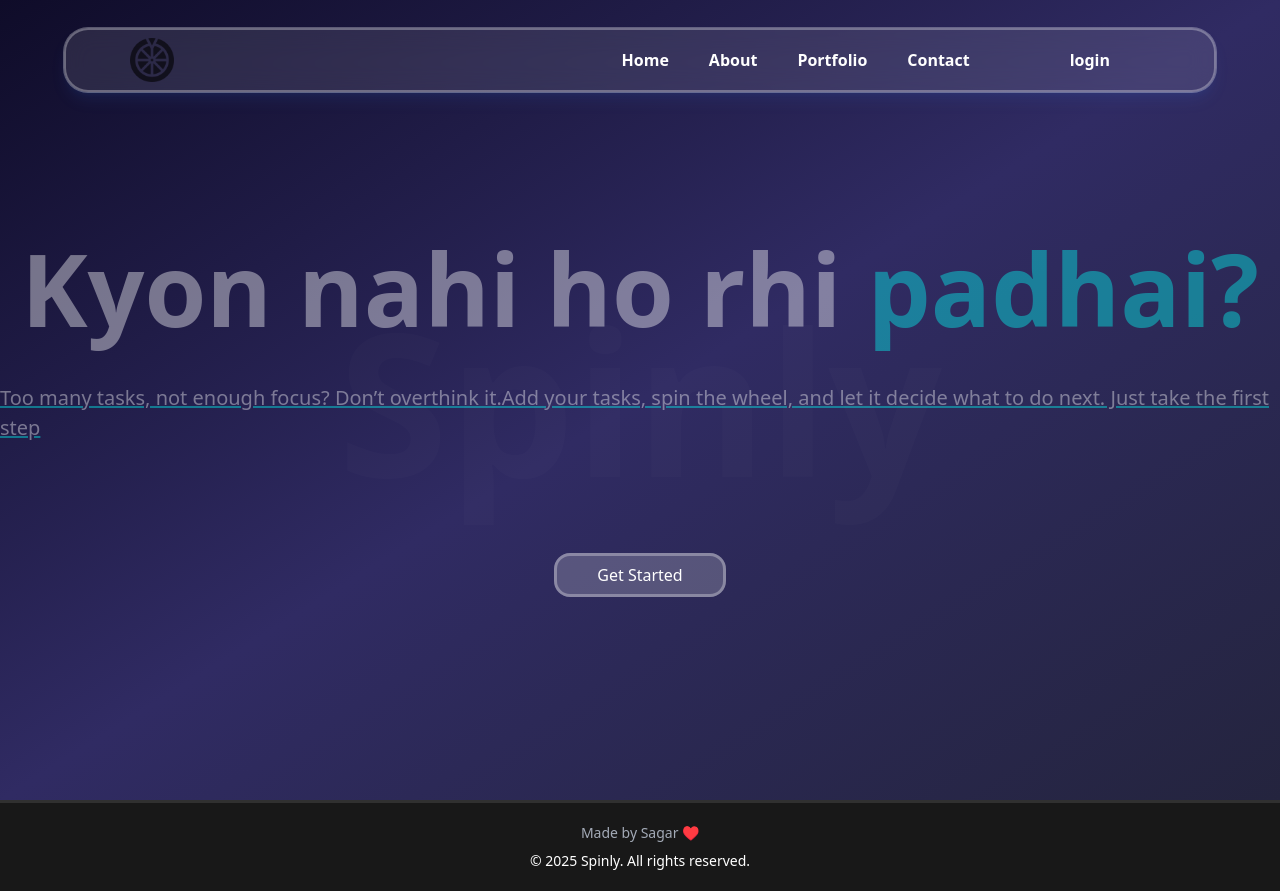
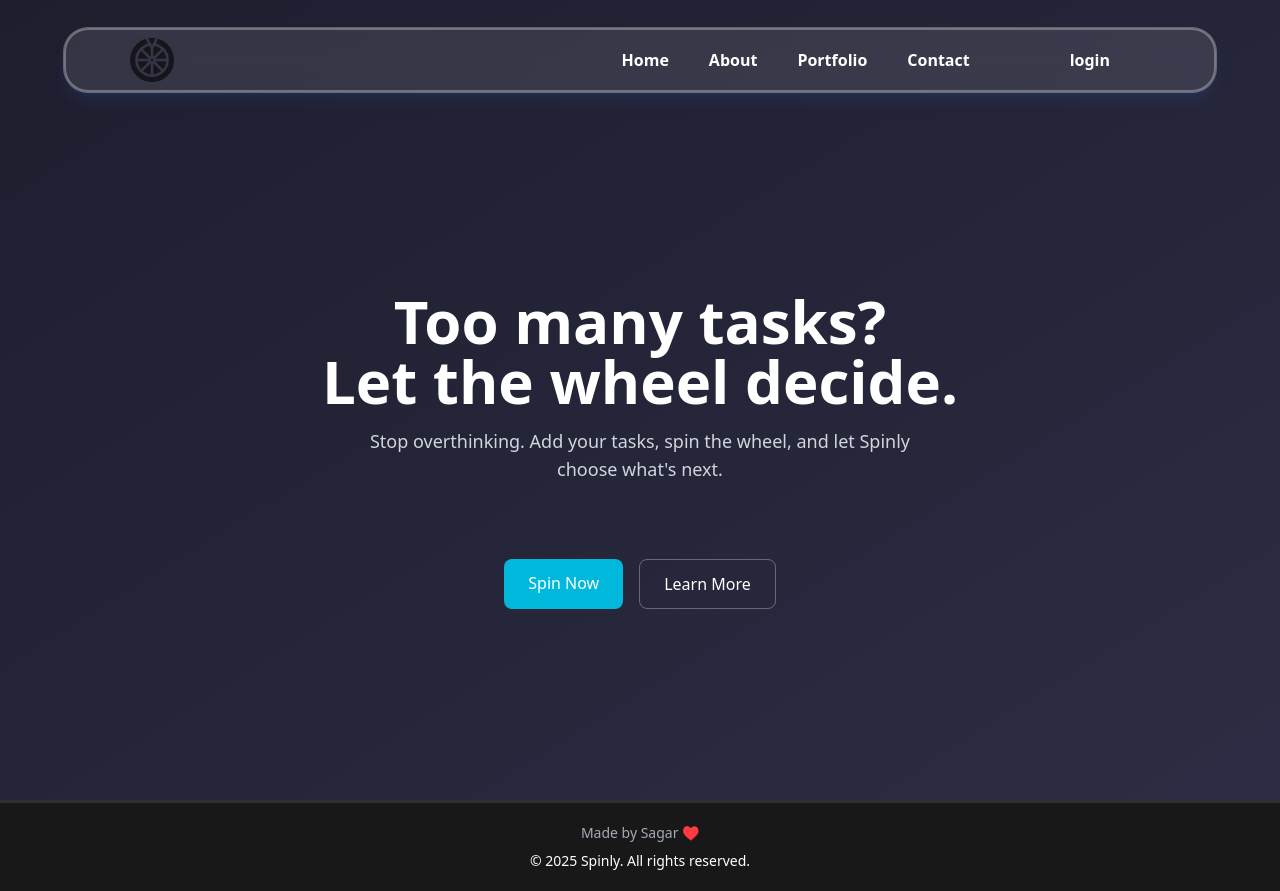
Before and after one commit to SagarNow/Spinly, a Next.js app: page / in a window 1280 px wide. Built offline with nearby package versions, Linux system fonts and the light colour scheme.

Commit message:
main page update

```diff
--- a/src/Components/Main.jsx
+++ b/src/Components/Main.jsx
@@ -2,27 +2,43 @@ import React from 'react'
 import Link from 'next/link'
 const Main = () => {
   return (
-    <div className="min-h-screen relative bg-gradient-to-br from-[#0f0c29] via-[#302b63] to-[#24243e] text-white
-
-    flex
-    flex-col
-    items-center
-    justify-center
-
-    ">
-        <div className='z-10 gap-5 flex flex-col items-center justify-center'>
-   <h1 className=' opacity-40  text-[100px] font-bold z-100'> Kyon nahi ho rhi <span className='text-[#00fff7]'>padhai?</span></h1>
-   <h1 className=' opacity-40  text-[20px] underline decoration-[#00fff7] decoration-2'>Too many tasks, not enough focus? Don’t overthink it.Add your tasks, spin the wheel, and let it decide what to do next. Just take the first step</h1>
-   </div>
-<div className='mt-30'>
-   <Link href="/" className="mt-5 px-10 py-2 border-3  hover:scale-105  duration-200 border-white/30 rounded-2xl bg-white/20 hover:bg-white/40 duration-200 hover:scale-105 z-100  ">Get Started</Link>
-   </div>
-
-     <h1 className=' absolute top-1/2 left-1/2 transform -translate-x-1/2 -translate-y-1/2 text-[200px] opacity-1 font-bold z-10 select-none flex '>Spinly</h1>
+<div className="min-h-screen bg-gradient-to-br from-[#1e1e2f] via-[#252539] to-[#2c2c44] text-white flex flex-col justify-center items-center px-6 ">
 
 
 
+      {/* Hook */}
 
+      <h2 className="text-4xl md:text-6xl font-bold text-center mb-4 mt-25">
+        Too many tasks?<br />Let the wheel decide.
+      </h2>
+
+
+      <p className="text-gray-300 max-w-xl text-center mb-8 text-lg ">
+        Stop overthinking. Add your tasks, spin the wheel, and let Spinly choose what's next.
+      </p>
+
+
+      <div className="flex gap-4 mt-11">
+        <Link
+          href="/spin"
+          className="px-6 py-3 bg-cyan-500 hover:bg-cyan-600 text-white rounded-lg font-medium transition"
+        >
+          Spin Now
+        </Link>
+        <Link
+          href="/about"
+          className="px-6 py-3 border border-white/30 hover:bg-white/10 rounded-lg font-medium transition"
+        >
+          Learn More
+        </Link>
+      </div>
+      {/* Subtle icon / image */}
+{/*
+      <div className="mt-16 opacity-30">
+        <svg xmlns="http://www.w3.org/2000/svg" className="w-20 h-20" fill="none" viewBox="0 0 24 24" stroke="currentColor">
+          <path strokeLinecap="round" strokeLinejoin="round" strokeWidth="1.5" d="M12 4v16m8-8H4" />
+        </svg>
+      </div> */}
     </div>
   )
 }
```
Also changed, not shown: package.json (+5 -4 lines), src/app/page.js (line endings or trailing spaces), 1 other file (tests, documents, lock files or other folders).
